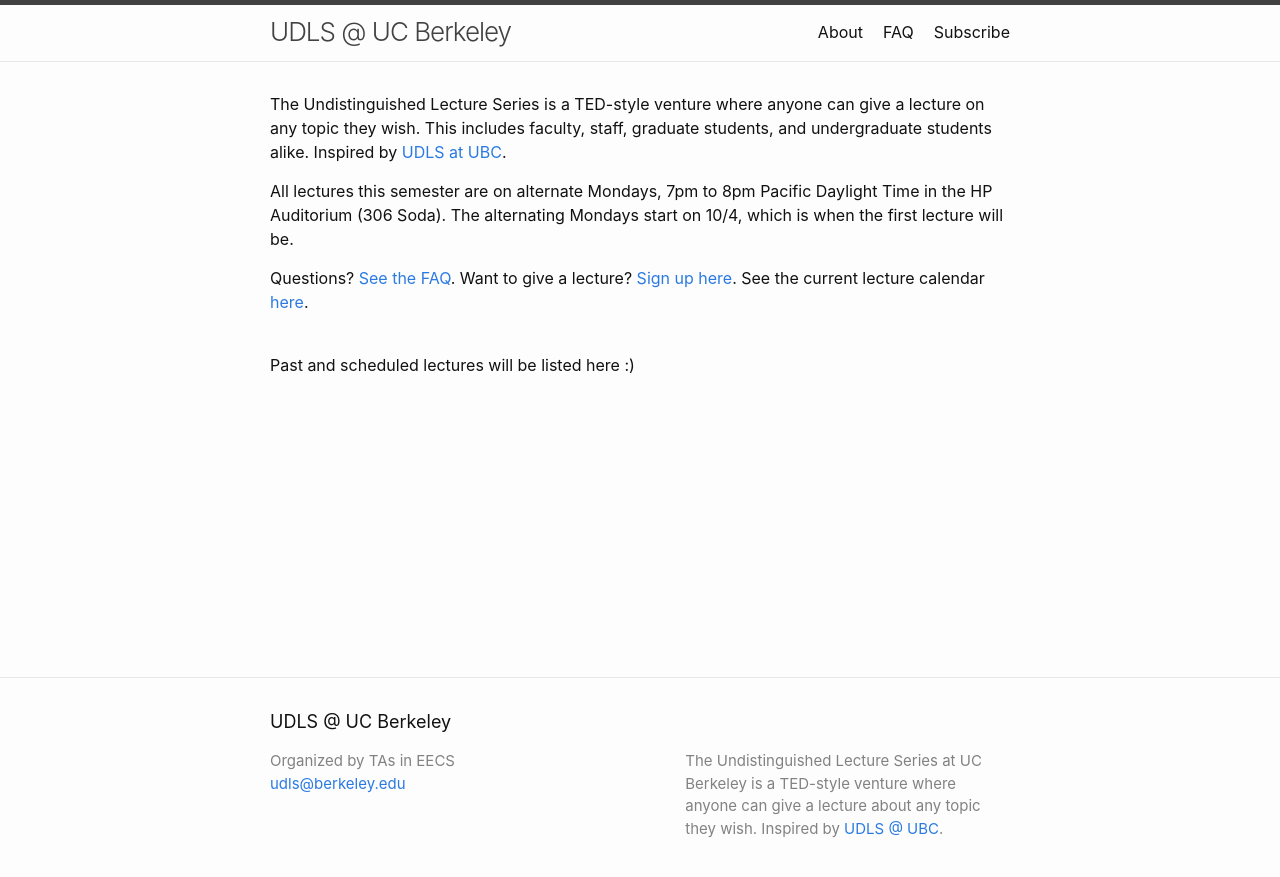
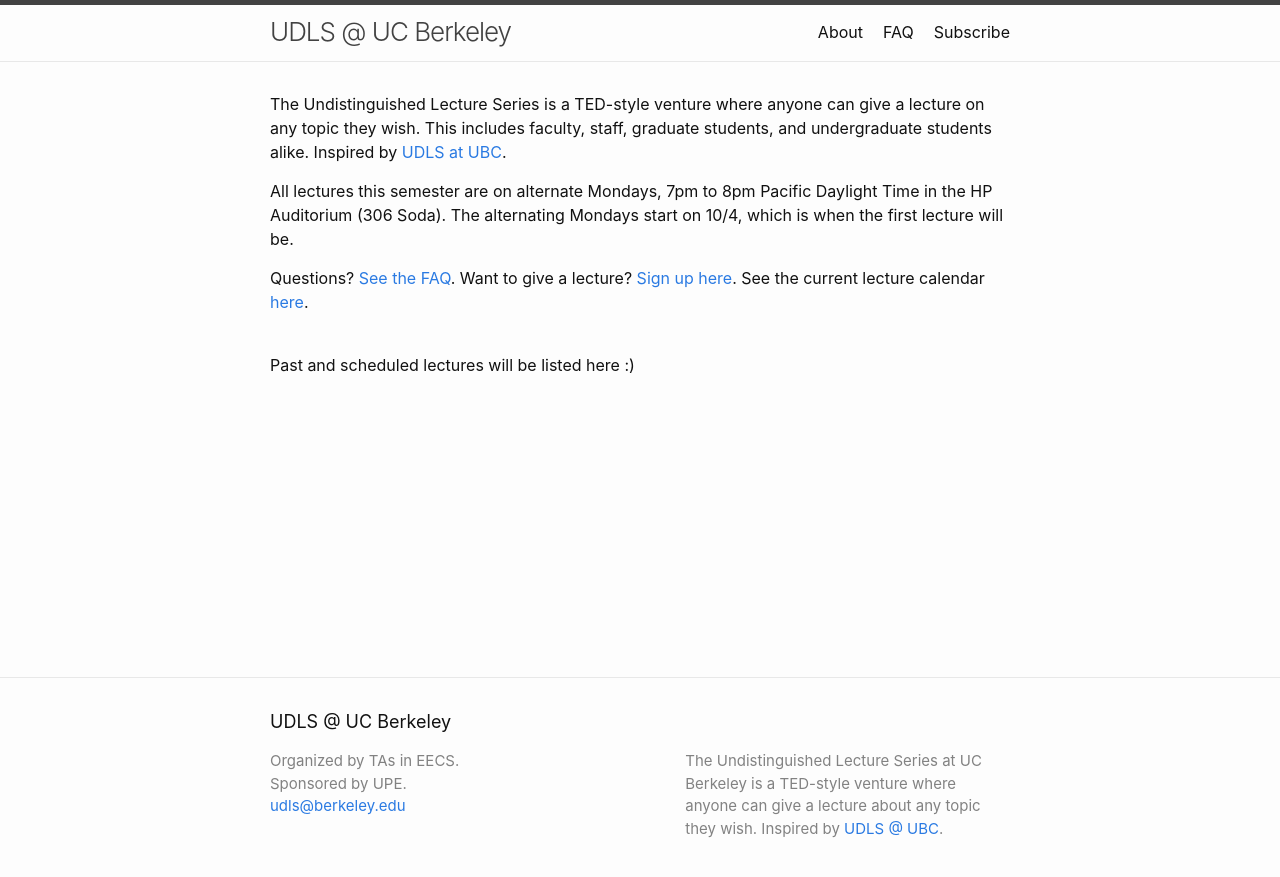
Before and after one commit to berkeley-udls/berkeley-udls.github.io, a Jekyll site: the page built from index.md, in a window 1280 px wide. Shown: the top 877 px of the page. Built offline with Jekyll 4.4.1, drawn with Linux system fonts in a browser that asks for light colours.

Commit message:
[fa21] add sponsorship message

```diff
--- a/_config.yml
+++ b/_config.yml
@@ -17,7 +17,7 @@ description: >-
   Inspired by <a href="https://www.cs.ubc.ca/~udls/">UDLS @ UBC</a>.
 baseurl: ""
 url: "https://berkeley-udls.github.io"
-author: Organized by TAs in EECS
+author: Organized by TAs in EECS. Sponsored by UPE.
 
 # Core team
 core_team:
```
